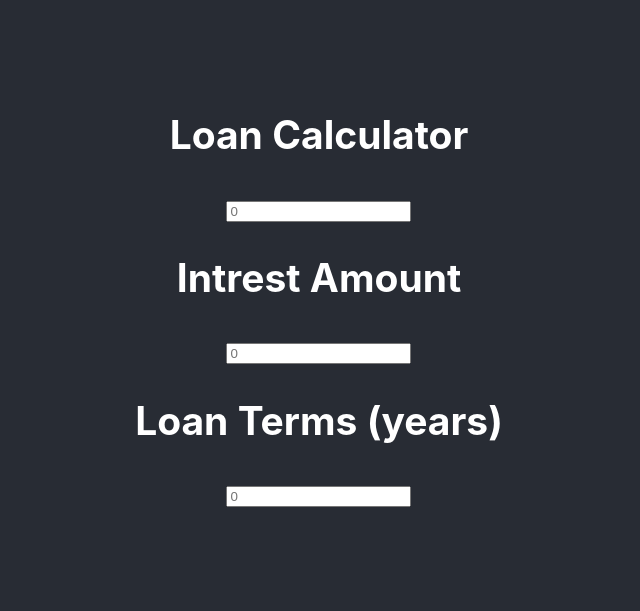
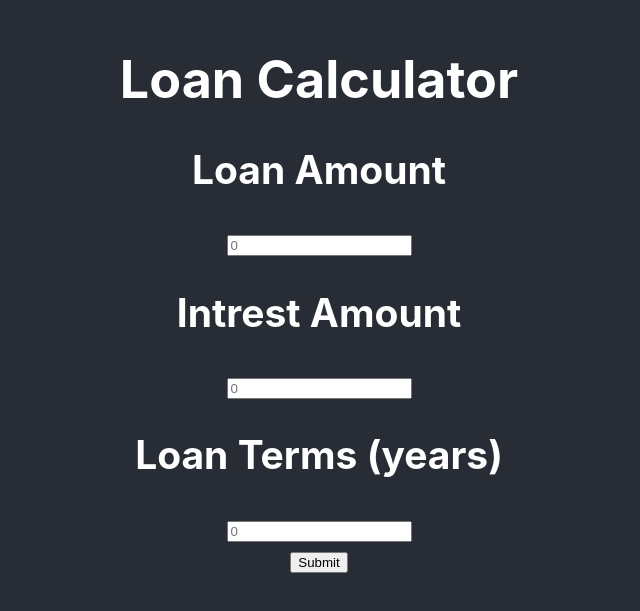
Before and after one commit to Axhar85/loan-calculator, a React (Create React App) app: page / in a window 1280 px wide. Shown: the part 107-718 px from the top of the page, without its empty margins (321-961 px from the left). Built offline with nearby package versions, Linux system fonts and the light colour scheme.

Commit message:
adding a submit button

```diff
--- a/src/LoanCalculator.tsx
+++ b/src/LoanCalculator.tsx
@@ -3,8 +3,9 @@ import React from 'react'
 export default function LoanCalculator() {
     return (
         <div>
+            <h1>Loan Calculator</h1>
         <div className="form-item">
-            <h2>Loan Calculator</h2>
+            <h2>Loan Amount</h2>
             <div className="form-input">
                 <input
                     type="number"
@@ -33,6 +34,15 @@ export default function LoanCalculator() {
                 />
              </div>
         </div>
+        < div className= "form-action">
+                <input
+                type="submit"
+                name="Calculate"
+                className="calculate-button"
+                />
+
         </div>
+        </div>
+
     )
 };
```
